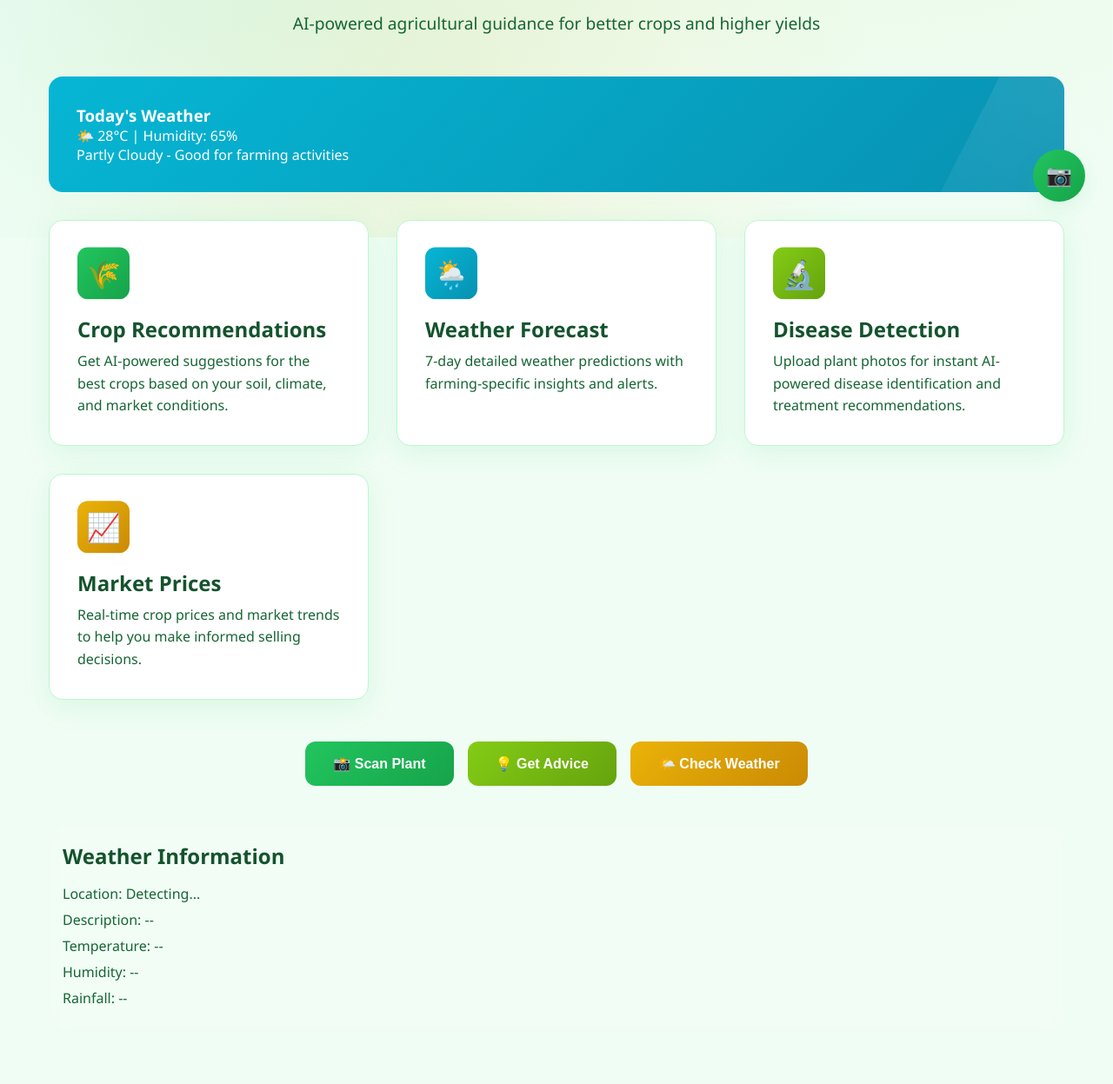
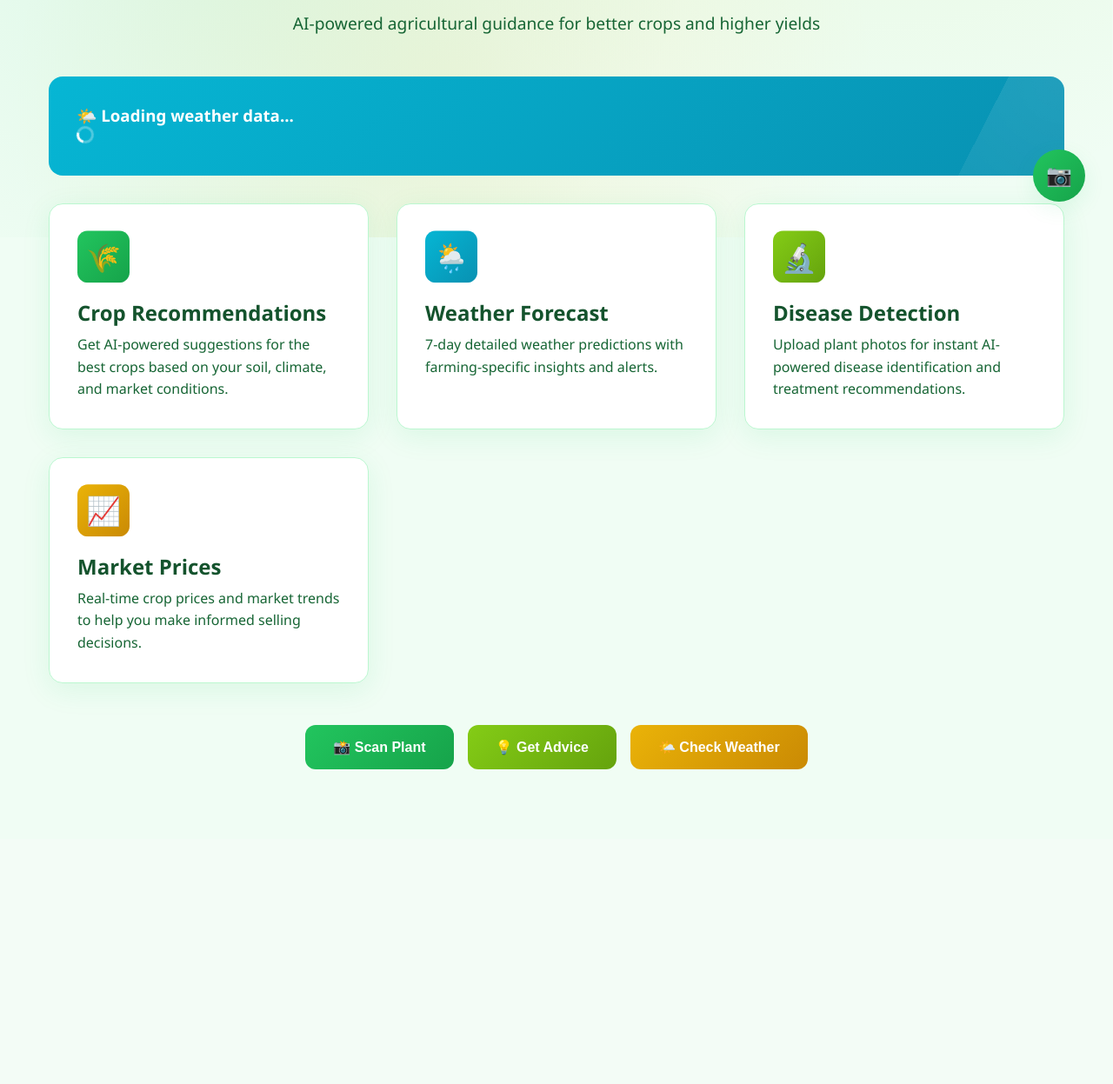
Before and after one commit to Omprakash-p06/Dhanya-Assist, a Flask app: page / in a window 1280 px wide. Shown: the part 536-1783 px from the top of the page at 87% size. After the commit the page ends 1421 px from the top, so only its background shows below. Run offline with Flask 3, Linux system fonts and the light colour scheme.

Commit message:
weather panel and theme changes

```diff
--- a/templates/index.html
+++ b/templates/index.html
@@ -540,9 +540,9 @@
             </div>
 
             <div class="theme-toggle" onclick="toggleTheme()">
+                <span data-translate="theme">☀️</span>
+                <div class="toggle-switch"></div>
                 <span data-translate="theme">🌙</span>
-                <div class="toggle-switch"></div>
-                <span data-translate="theme">☀️</span>
             </div>
         </div>
     </header>
@@ -618,15 +618,6 @@
             <button class="action-btn btn-tertiary" onclick="checkWeather()" data-translate="check-weather">🌤️ Check Weather</button>
         </div>
 
-        <!-- Weather Panel -->
-        <div id="weather-panel">
-            <h3>Weather Information</h3>
-            <p id="weather-location">Location: Detecting...</p>
-            <p id="weather-description">Description: --</p>
-            <p id="weather-temperature">Temperature: --</p>
-            <p id="weather-humidity">Humidity: --</p>
-            <p id="weather-rainfall">Rainfall: --</p>
-        </div>
     </main>
 
     <!-- Floating Action Button -->
@@ -1007,44 +998,78 @@
 
         // Update weather widget on page load
         function updateWeatherWidget() {
-            // Try to get user location first for weather widget
+            const weatherPanel = document.querySelector('.weather-widget');
+            if (!weatherPanel) return;
+
+            // Show loading state
+            weatherPanel.innerHTML = `
+                <div class="weather-content">
+                    <h3>🌤️ Loading weather data...</h3>
+                    <div class="loading"></div>
+                </div>
+            `;
+
+            // Try to get user location
             if (navigator.geolocation) {
-                navigator.geolocation.getCurrentPosition(function(position) {
+                navigator.geolocation.getCurrentPosition(
+                    function(position) {
                         const lat = position.coords.latitude;
                         const lon = position.coords.longitude;
 
                         fetch(`/weather?lat=${lat}&lon=${lon}`)
                             .then(response => response.json())
                             .then(data => {
-                        // Update the main weather widget if elements exist
-                        const tempElement = document.querySelector('[data-translate="weather-temp"]');
-                        const humidityElement = document.querySelector('[data-translate="weather-humidity"]');
-                        const conditionElement = document.querySelector('[data-translate="weather-condition"]');
-
-                        if (tempElement && data.temperature) {
-                            tempElement.textContent = `${data.temperature}°C`;
-                        }
-                        if (humidityElement && data.humidity) {
-                            humidityElement.textContent = `Humidity: ${data.humidity}%`;
-                        }
-                        if (conditionElement && data.description) {
-                            conditionElement.textContent = data.description;
+                                if (data.error) {
+                                    throw new Error(data.error);
                                 }
 
-                        // Update weather widget header with location
-                        const weatherContent = document.querySelector('.weather-content');
-                        if (weatherContent && data.location && data.country) {
-                            const locationElement = weatherContent.querySelector('h3') || weatherContent.querySelector('h2');
-                            if (locationElement) {
-                                locationElement.textContent = `🌤️ Weather in ${data.location}`;
+                                // Update weather widget with real data
+                                weatherPanel.innerHTML = `
+                                    <div class="weather-content">
+                                        <h3>🌤️ Weather in ${data.location}, ${data.country}</h3>
+                                        <div class="weather-details">
+                                            <p class="temperature">${data.temperature}°C</p>
+                                            <p class="condition">${data.description}</p>
+                                            <div class="weather-metrics">
+                                                <p>💧 Humidity: ${data.humidity}%</p>
+                                                <p>💨 Wind: ${data.wind_speed} m/s</p>
+                                                <p>🌡️ Pressure: ${data.pressure} hPa</p>
+                                            </div>
+                                            <div class="sun-times">
+                                                <p>🌅 Sunrise: ${data.sunrise}</p>
+                                                <p>🌇 Sunset: ${data.sunset}</p>
+                                            </div>
+                                        </div>
+                                    </div>
+                                `;
+                            })
+                            .catch(error => {
+                                console.error('Weather update failed:', error);
+                                weatherPanel.innerHTML = `
+                                    <div class="weather-content">
+                                        <h3>⚠️ Weather Update Failed</h3>
+                                        <p>Could not fetch weather data. Please try again later.</p>
+                                    </div>
+                                `;
+                            });
+                    },
+                    function(error) {
+                        console.error('Geolocation error:', error);
+                        weatherPanel.innerHTML = `
+                            <div class="weather-content">
+                                <h3>⚠️ Location Access Needed</h3>
+                                <p>Please enable location access to see local weather.</p>
+                            </div>
+                        `;
                     }
-                        }
-                    })
-                    .catch(error => console.warn('Weather widget update failed:', error));
-                }, function(error) {
-                    console.warn('Geolocation failed for weather widget:', error);
-                    // Fallback - no location specific weather for widget
-                });
+                );
+            } else {
+                weatherPanel.innerHTML = `
+                    <div class="weather-content">
+                        <h3>⚠️ Weather Unavailable</h3>
+                        <p>Your browser doesn't support geolocation.</p>
+                    </div>
+                `;
             }
         }
 
@@ -1095,9 +1120,33 @@
 
         function displayDiagnosisResult(diagnosis) {
             const resultDiv = document.getElementById('analysis-result');
-            let statusIcon = '🟢';
+            let statusIcon = diagnosis.disease === 'healthy' ? '🟢' : '🔴';
 
-            // Determine status icon based on diagnosis
+            // Build detailed analysis HTML
+            let html = `
+                <h3>Analysis Result:</h3>
+                <div class="analysis-details">
+                    <p><strong>Crop Type:</strong> ${diagnosis.crop_type || 'Unknown'}</p>
+                    <p><strong>${statusIcon} Diagnosis:</strong> ${diagnosis.disease || 'Unknown'}</p>
+                    <p><strong>Confidence:</strong> ${diagnosis.confidence || 0}%</p>
+                    <p><strong>Severity:</strong> ${diagnosis.severity || 'Unknown'}</p>
+                    <p><strong>Treatment:</strong> ${diagnosis.treatment || 'Not available'}</p>
+                    <p><strong>Prevention:</strong> ${diagnosis.prevention || 'Not available'}</p>
+                </div>`;
+
+            if (diagnosis.analysis) {
+                html += `
+                    <div class="analysis-metrics">
+                        <h4>Detailed Metrics:</h4>
+                        <ul>
+                            <li>Leaf Health: ${diagnosis.analysis.leaf_health}%</li>
+                            <li>Disease Spots: ${diagnosis.analysis.disease_spots}%</li>
+                            <li>Overall Condition: ${diagnosis.analysis.overall_condition}%</li>
+                        </ul>
+                    </div>`;
+            }
+
+            resultDiv.innerHTML = html;
             if (diagnosis.disease && diagnosis.disease.toLowerCase() !== 'healthy') {
                 statusIcon = '🟡';
                 if (diagnosis.confidence && diagnosis.confidence < 50) {
```
Also changed, not shown: utils/vision.py (+53 -13 lines). Lines whose indentation alone changed are shown as unchanged.
